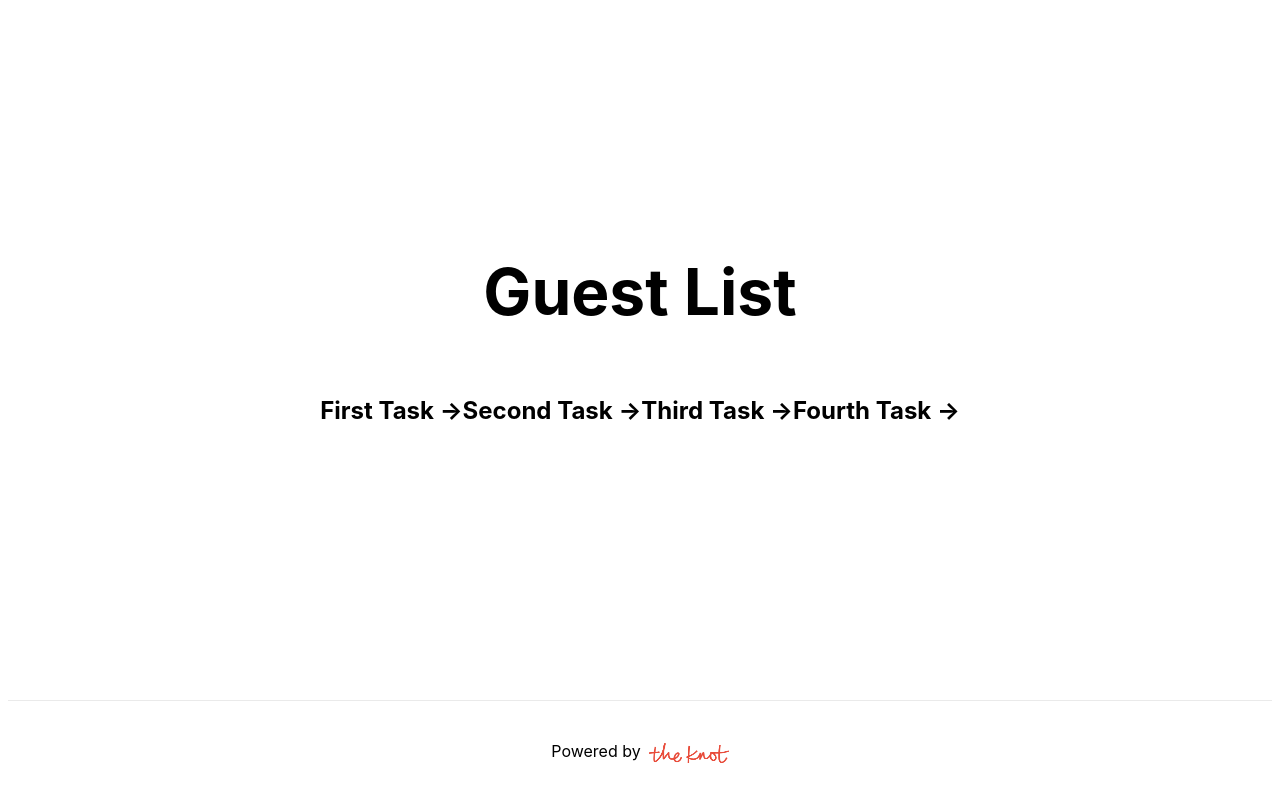
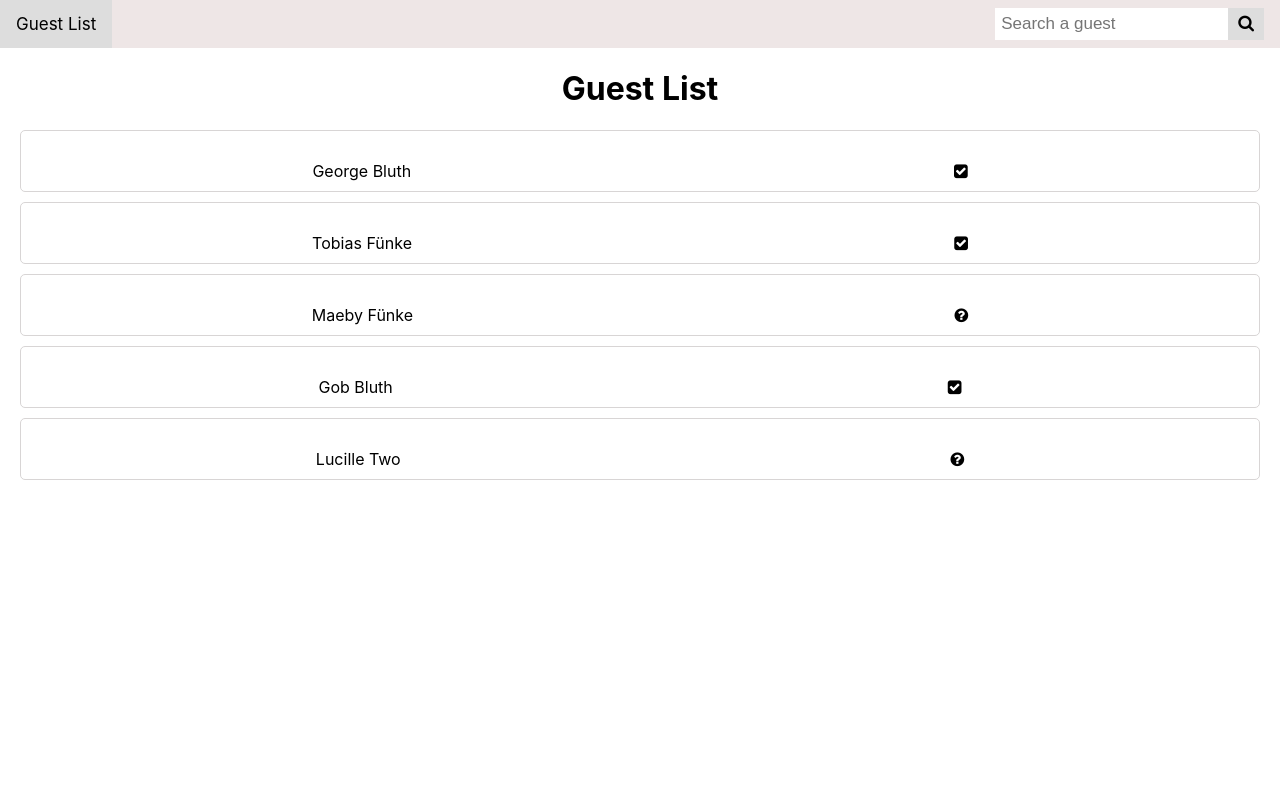
Before and after one commit to YaniraP/next, a Next.js app in the folder next/: page / in a window 1280 px wide. Built offline with nearby package versions, Linux system fonts and the light colour scheme.

Commit message:
refactor: refactor guestBook page/ style: add style

```diff
--- a/next/components/guest.js
+++ b/next/components/guest.js
@@ -1,12 +1,19 @@
-import Link from 'next/link'
+import styles from '../styles/Guest.module.css';
+import Link from 'next/link';
 
-//TODO: add link + style
 export default function Guest({ guest }) {
   return (
-    <li>
-        <a>{guest.name}</a>
-        <p>{guest.rsvp}</p>
-
-    </li>
-  )
+    <div className={styles.guestItem}>
+      <Link href='/'>
+        <a className={styles.guestName}>{guest.name}</a>
+      </Link>
+      <div className={styles.guestIcon}>
+        {guest.rsvp === 'confirmed' ? (
+          <i className="fa fa-check-square confirmed" ></i>
+        ) : (
+          <i className="fa fa-question-circle" ></i>
+        )}
+      </div>
+    </div>
+  );
 }
--- /dev/null
+++ b/next/components/navbar.js
@@ -0,0 +1,20 @@
+import styles from '../styles/Navbar.module.css';
+import Link from 'next/link';
+
+export default function Navbar() {
+  return (
+    <div className={styles.topnav}>
+      <Link href='/'>
+        <a>Guest List</a>
+      </Link>
+      <div className={styles.searchContainer}>
+        <form action='/action_page.php'>
+          <input type='text' placeholder='Search a guest' name='search'></input>
+          <button type='submit'>
+            <i className='fa fa-search'></i>
+          </button>
+        </form>
+      </div>
+    </div>
+  );
+}
--- a/next/pages/guests/[id].js
+++ b/next/pages/guests/[id].js
@@ -13,6 +13,7 @@ const fetcher = async (url) => {
 
 export default function GuestPage() {
   const router = useRouter();
+  console.log('router -> ' , router);
   const { id } = router.query;
 
   const { data, error } = useSWR(
--- a/next/pages/index.js
+++ b/next/pages/index.js
@@ -2,70 +2,43 @@ import Head from 'next/head';
 import Image from 'next/image';
 import styles from '../styles/Home.module.css';
 import Link from 'next/link';
+import useSWR from 'swr';
+import Guest from '../components/guest';
+import Navbar from '../components/navbar';
 
-//TODO: fix card's style
+const fetcher = (url) => fetch(url).then((res) => res.json());
+
 export default function HomePage() {
+  const { data, error } = useSWR('/api/guests', fetcher);
+
+  if (error) return 'An error has occurred.';
+  if (!data) return 'Loading...';
+
   return (
-    <div className={styles.container}>
+    <div >
       <Head>
         <title>Guest List</title>
         <meta name='description' content='Generated by create next app' />
+        <link
+          rel='stylesheet'
+          href='https://cdnjs.cloudflare.com/ajax/libs/font-awesome/4.7.0/css/font-awesome.min.css'></link>
+          <link rel="stylesheet" href="path/to/font-awesome/css/font-awesome.min.css"></link>
         <link rel='icon' href='/favicon.ico' />
       </Head>
 
       <main className={styles.main}>
-        <h1 className={styles.title}>Guest List</h1>
+        <Navbar />
 
-        <div className={styles.grid}>
-          <Link href='/task1' className={styles.card}>
-            <a>
-              <h2>First Task &rarr;</h2>
-            </a>
-          </Link>
-
-          <Link
-            href='https://nextjs.org/learn'
-            className={styles.card}
-            className='link'>
-            <a>
-              <h2>Second Task &rarr;</h2>
-            </a>
-          </Link>
-
-          <Link
-            href='https://github.com/vercel/next.js/tree/master/examples'
-            className={styles.card}>
-            <a>
-              <h2>Third Task &rarr;</h2>
-            </a>
-          </Link>
-
-          <Link
-            href='https://vercel.com/new?utm_source=create-next-app&utm_medium=default-template&utm_campaign=create-next-app'
-            className={styles.card}>
-            <a>
-              <h2>Fourth Task &rarr;</h2>
-            </a>
-          </Link>
+        <div >
+          <h1 className={styles.title}>Guest List</h1>
+          <div className={styles.container}>
+            {data.map((guest) => (
+              <Guest key={guest.id} guest={guest} />
+            ))}
+          </div>
         </div>
       </main>
 
-      <footer className={styles.footer}>
-        <a
-          href='https://www.theknot.com/paper'
-          target='_blank'
-          rel='noopener noreferrer'>
-          Powered by{' '}
-          <span className={styles.logo}>
-            <Image
-              src='/the_Knot_Logo_full.png'
-              alt='The Knot Logo'
-              width={80}
-              height={20}
-            />
-          </span>
-        </a>
-      </footer>
     </div>
   );
 }
--- /dev/null
+++ b/next/styles/Guest.module.css
@@ -0,0 +1,30 @@
+.guestItem {
+display: flex;
+justify-content: space-around;
+border: 1px solid #d8d5d5;
+padding: 10px 20px;
+margin-bottom: 10px;
+border-radius: 5px;
+box-shadow: #6f6f6f;
+
+}
+
+.guestName {
+  text-decoration: none;
+  text-align: center;
+  margin-top: 20px;
+  color: black;
+}
+
+.guestIcon{
+  margin-top: 20px;
+}
+
+.confirmed {
+  color: chartreuse !important;
+}
+
+.fa {
+  size: 50px;
+  color: chartreuse;
+}
--- a/next/styles/Home.module.css
+++ b/next/styles/Home.module.css
@@ -1,4 +1,14 @@
+
+.title {
+  text-align: center;
+}
+
 .container {
+  padding: 0 20px;
+}
+
+
+/* .container {
   min-height: 100vh;
   padding: 0 0.5rem;
   display: flex;
@@ -118,4 +128,4 @@
     width: 100%;
     flex-direction: column;
   }
-}
+} */
--- /dev/null
+++ b/next/styles/Navbar.module.css
@@ -0,0 +1,72 @@
+
+.topnav {
+  overflow: hidden;
+  background-color: rgb(238, 230, 230);
+}
+
+.topnav a {
+  float: left;
+  display: block;
+  color: black;
+  text-align: center;
+  padding: 14px 16px;
+  text-decoration: none;
+  font-size: 17px;
+}
+
+.topnav a:hover {
+  background-color: #ddd;
+  color: black;
+}
+
+/* .topnav a.active {
+  background-color: #2196F3;
+  color: white;
+} */
+.searchContainer button {
+  background: white;
+}
+
+.topnav .searchContainer {
+  float: right;
+}
+
+.topnav input[type=text] {
+  padding: 6px;
+  margin-top: 8px;
+  font-size: 17px;
+  border: none;
+}
+
+.topnav .searchContainer button {
+  float: right;
+  padding: 6px 10px;
+  margin-top: 8px;
+  margin-right: 16px;
+  background: #ddd;
+  font-size: 17px;
+  border: none;
+  cursor: pointer;
+}
+
+.topnav .searchContainer button:hover {
+  background: #ccc;
+}
+
+@media screen and (max-width: 600px) {
+  .topnav .searchContainer {
+    float: none;
+  }
+  .topnav a, .topnav input[type=text], .topnav .searchContainer button {
+    float: none;
+    display: block;
+    text-align: left;
+    width: 100%;
+    margin: 0;
+    padding: 14px;
+  }
+  .topnav input[type=text] {
+    border: 1px solid #ccc;
+  }
+
+}
--- a/next/styles/globals.css
+++ b/next/styles/globals.css
@@ -1,4 +1,4 @@
-html,
+/* html,
 body {
   padding: 0;
   margin: 0;
@@ -13,4 +13,12 @@ a {
 
 * {
   box-sizing: border-box;
+} */
+
+* {box-sizing: border-box;}
+
+body {
+  margin: 0;
+  font-family: -apple-system, BlinkMacSystemFont, Segoe UI, Roboto, Oxygen,
+  Ubuntu, Cantarell, Fira Sans, Droid Sans, Helvetica Neue, sans-serif;
 }
```
Also changed, not shown: next/pages/task1/index.js (deleted, +0 -21 lines), next/public/search.svg (added).
